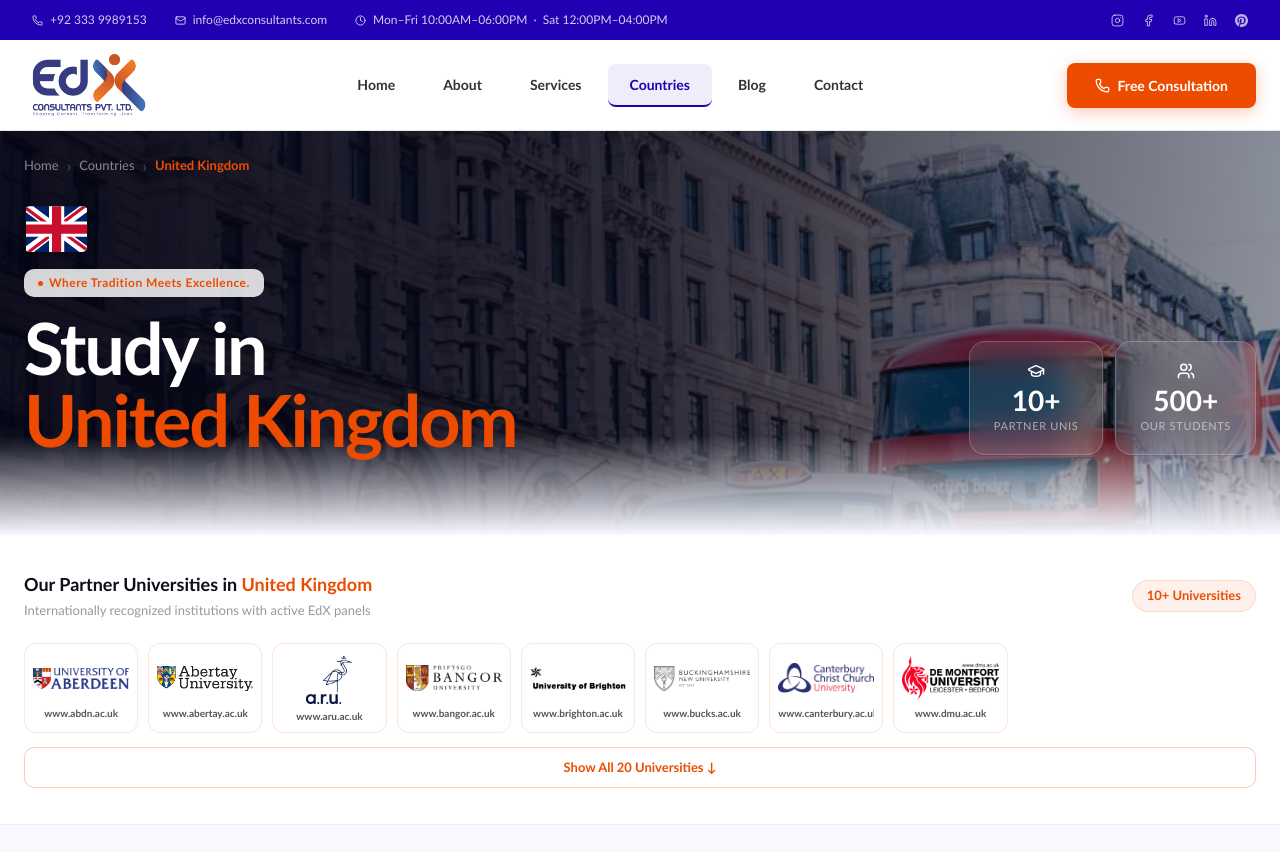
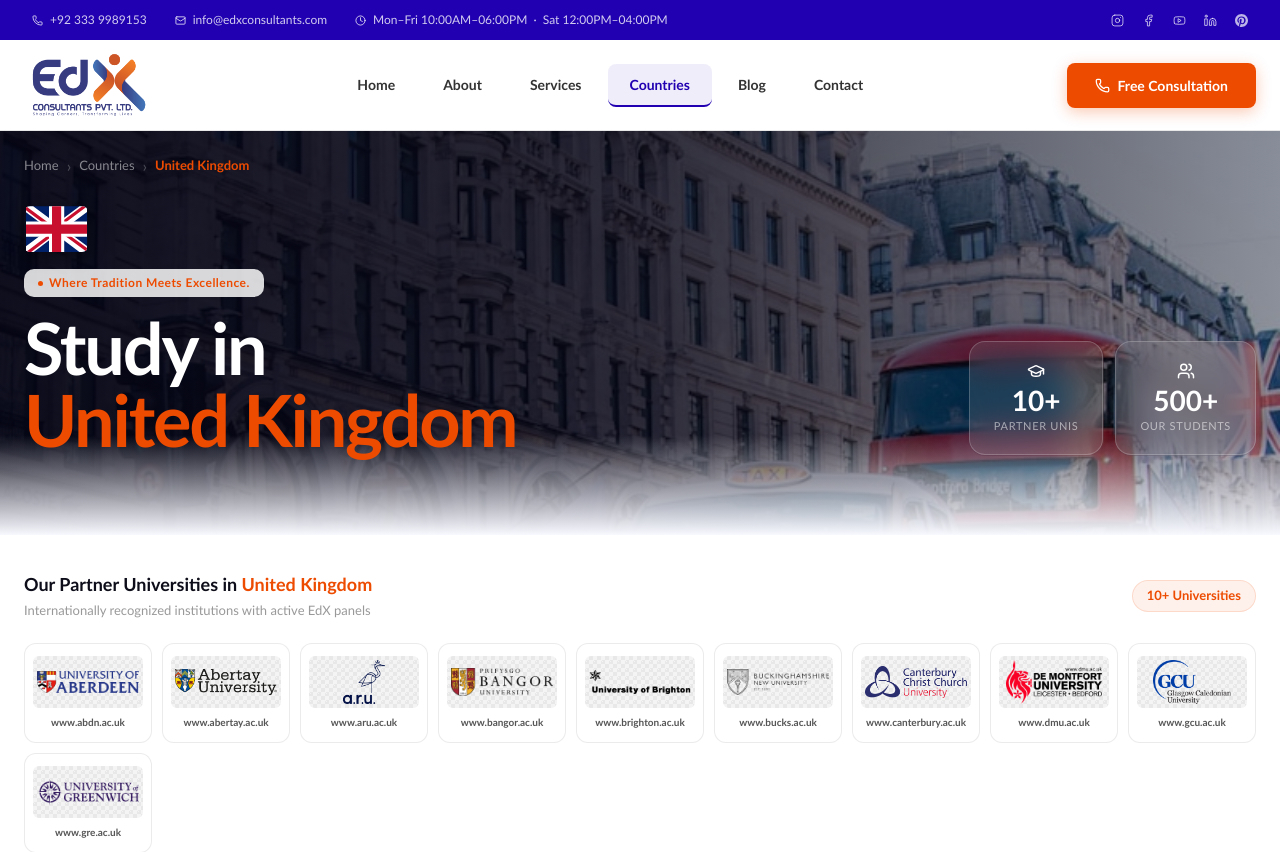
Before and after one commit to Humza570/edx-website, a Next.js app: page /countries/united-kingdom in a window 1280 px wide. Shown: the top 852 px of the page. Built offline with nearby package versions, Linux system fonts and the light colour scheme.

Commit message:
Resolve UK universities

```diff
--- a/app/countries/[slug]/UniGrid.js
+++ b/app/countries/[slug]/UniGrid.js
@@ -166,7 +166,7 @@
 "use client";
 import { useEffect, useState } from "react";
 
-const INITIAL_SHOW = 8;
+const INITIAL_SHOW = 10;
 
 export default function UniGrid({ topUnis, color, countryName }) {
   const [logos, setLogos] = useState(null);
@@ -196,7 +196,7 @@
       <div
         style={{
           display: "grid",
-          gridTemplateColumns: "repeat(auto-fill, minmax(110px, 1fr))",
+          gridTemplateColumns: "repeat(auto-fill, minmax(120px, 1fr))",
           gap: "10px",
         }}
       >
@@ -206,16 +206,17 @@
               style={{
                 background: "white",
                 borderRadius: "12px",
-                border: `1px solid ${color}22`,
+                border: `1px solid rgba(0,0,0,0.08)`,
                 display: "flex",
                 flexDirection: "column",
                 alignItems: "center",
                 justifyContent: "center",
-                gap: "6px",
+                gap: "8px",
                 padding: "12px 8px",
-                height: "90px",
+                height: "100px",
                 transition: "box-shadow 0.2s, transform 0.2s",
                 cursor: uni.url ? "pointer" : "default",
+                overflow: "hidden",
               }}
               onMouseEnter={(e) => {
                 e.currentTarget.style.boxShadow = `0 4px 18px ${color}33`;
@@ -227,13 +228,48 @@
               }}
             >
               {uni.logo ? (
-                <img
-                  src={uni.logo}
-                  alt={uni.name}
-                  style={{ width: "100%", height: "48px", objectFit: "contain" }}
-                />
+                /* Checkerboard background container — makes white logos visible */
+                <div
+                  style={{
+                    width: "100%",
+                    height: "52px",
+                    borderRadius: "6px",
+                    display: "flex",
+                    alignItems: "center",
+                    justifyContent: "center",
+                    backgroundImage:
+                      "linear-gradient(45deg, #e8e8e8 25%, transparent 25%), linear-gradient(-45deg, #e8e8e8 25%, transparent 25%), linear-gradient(45deg, transparent 75%, #e8e8e8 75%), linear-gradient(-45deg, transparent 75%, #e8e8e8 75%)",
+                    backgroundSize: "8px 8px",
+                    backgroundPosition: "0 0, 0 4px, 4px -4px, -4px 0px",
+                    backgroundColor: "#f4f4f4",
+                    padding: "4px",
+                  }}
+                >
+                  <img
+                    src={uni.logo}
+                    alt={uni.name}
+                    style={{
+                      maxWidth: "100%",
+                      maxHeight: "44px",
+                      objectFit: "contain",
+                    }}
+                  />
+                </div>
               ) : (
-                <span style={{ fontSize: "24px" }}>🎓</span>
+                <div
+                  style={{
+                    width: "100%",
+                    height: "52px",
+                    borderRadius: "6px",
+                    background: `linear-gradient(135deg, ${color}15, ${color}08)`,
+                    display: "flex",
+                    alignItems: "center",
+                    justifyContent: "center",
+                    fontSize: "24px",
+                  }}
+                >
+                  🎓
+                </div>
               )}
               <span
                 style={{
```
